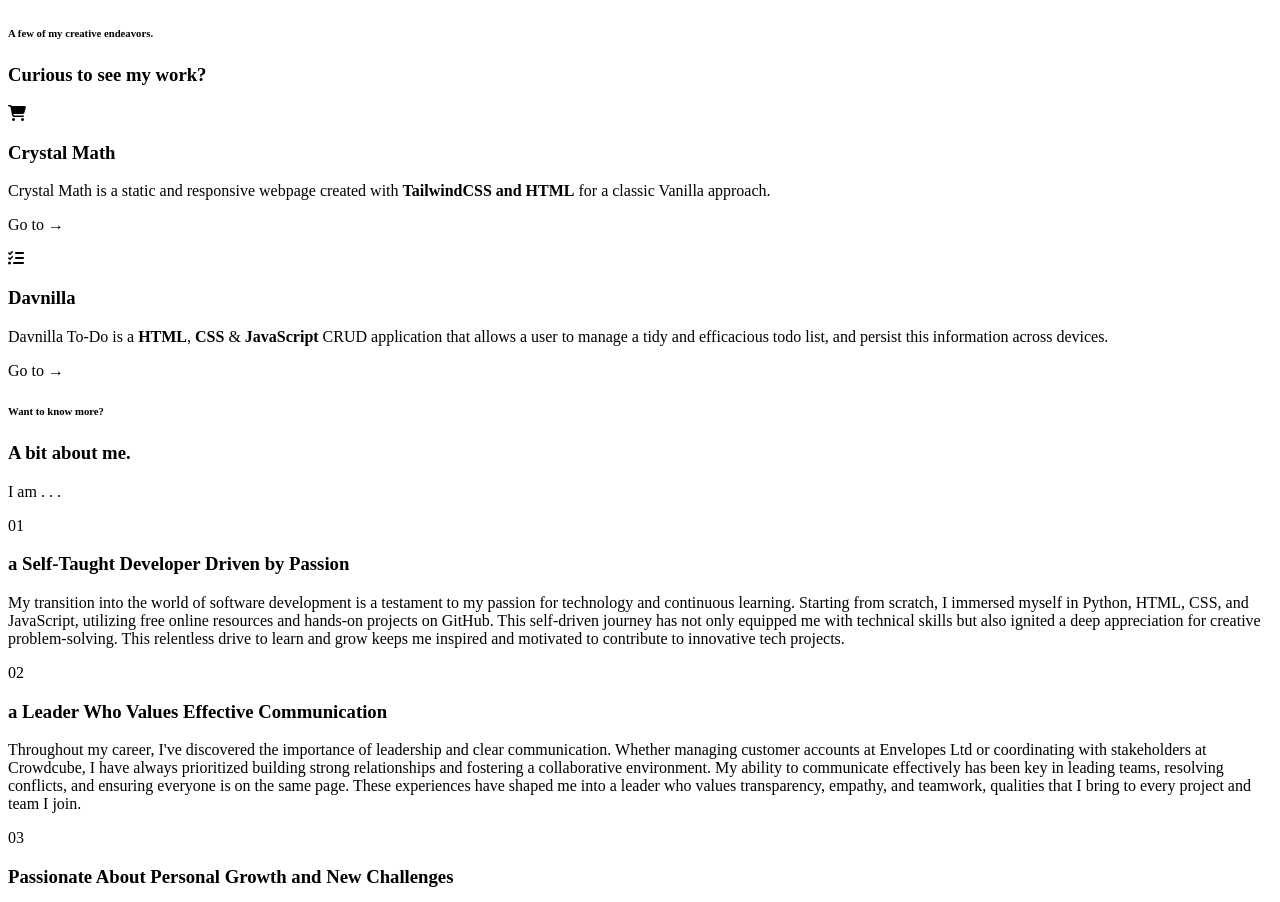
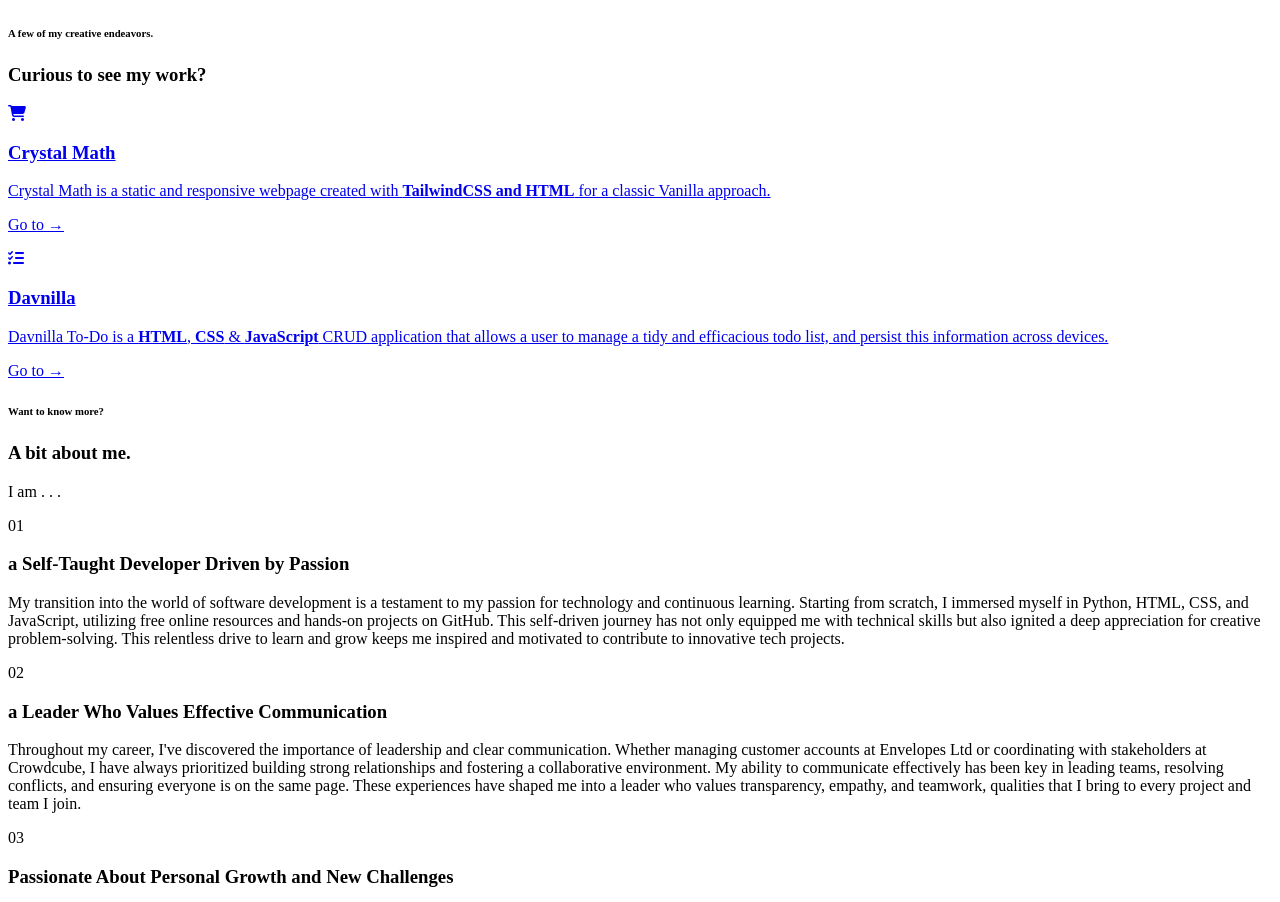
Before and after one commit to Davsan88/Davsan88.github.io, a SvelteKit app: page / in a window 1280 px wide. Shown: the part 1086-1988 px from the top of the page. Built offline with nearby package versions, Linux system fonts and the light colour scheme.

Commit message:
Update Main.svelte

```diff
--- a/src/components/Main.svelte
+++ b/src/components/Main.svelte
@@ -88,6 +88,7 @@
         <div
             class="grid grid-cols-1 lg:grid-cols-3 gap-12 lg:gap-10"
         >
+            <a href="https://crystal-math-web.netlify.app/" target="_blank">
                 <Step step={steps[0]}>
                     <p>
                         Crystal Math is a static and responsive webpage created with <strong
@@ -96,6 +97,8 @@
                         > for a classic Vanilla approach.
                     </p>
                 </Step>
+            </a>
+            <a href="https://davnilla-to-do-app.netlify.app/" target="_blank">
                 <Step step={steps[1]}>
                     <p>
                         Davnilla To-Do is a <strong
@@ -108,6 +111,7 @@
                             list, and persist this information across devices.
                         </p>
                     </Step>
+                </a>
             <!-- <Step step={steps[2]}>
                 <p>
                     The Pokédex is a <strong class="text-violet-400"
```
Lines whose indentation alone changed are shown as unchanged.
